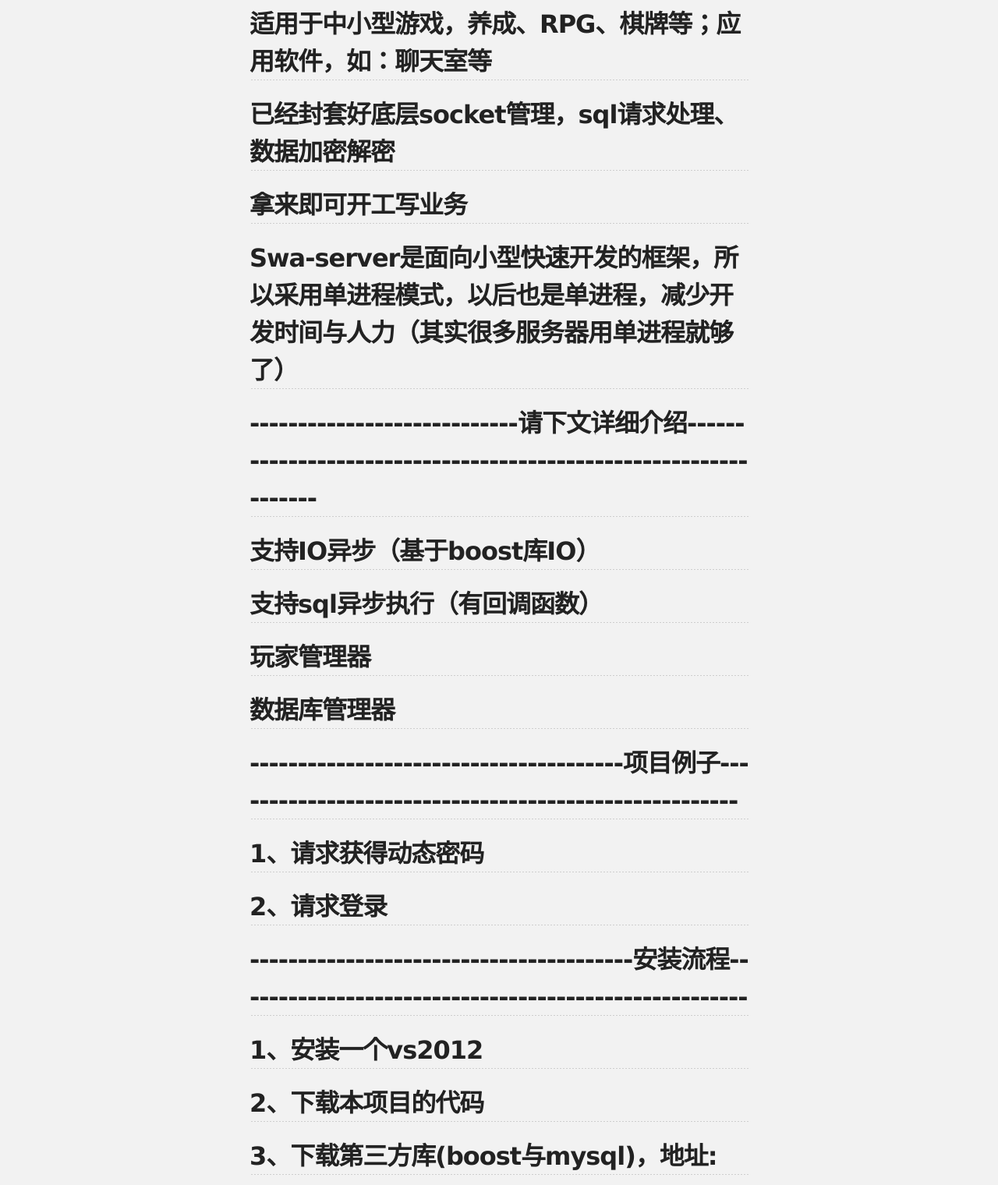
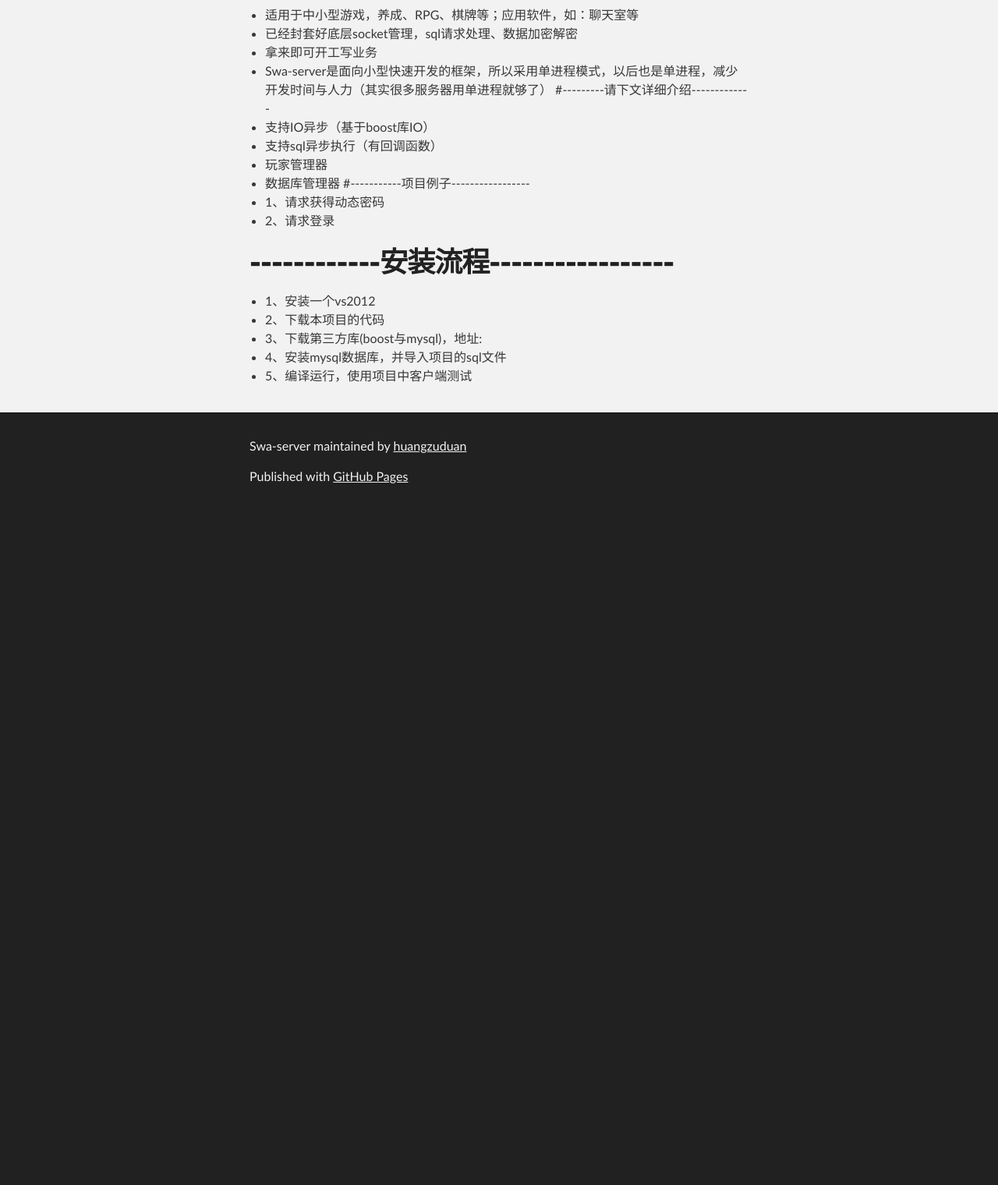
Before and after one commit to huangzuduan/SWA-Server, a plain HTML site: page index.html in a window 1280 px wide. Shown: the part 353-1873 px from the top of the page at 78% size. After the commit the page ends 1011 px from the top, so only its background shows below. Drawn offline with Linux system fonts and the light colour scheme.

Commit message:
Create gh-pages branch via GitHub

```diff
--- a/index.html
+++ b/index.html
@@ -34,59 +34,31 @@
         <h1>
 <a id="欢迎来到-swa-server-开源项目" class="anchor" href="#%E6%AC%A2%E8%BF%8E%E6%9D%A5%E5%88%B0-swa-server-%E5%BC%80%E6%BA%90%E9%A1%B9%E7%9B%AE" aria-hidden="true"><span class="octicon octicon-link"></span></a>欢迎来到 Swa-server 开源项目</h1>
 
-<h2>
-<a id="适用于中小型游戏养成rpg棋牌等应用软件如聊天室等" class="anchor" href="#%E9%80%82%E7%94%A8%E4%BA%8E%E4%B8%AD%E5%B0%8F%E5%9E%8B%E6%B8%B8%E6%88%8F%E5%85%BB%E6%88%90rpg%E6%A3%8B%E7%89%8C%E7%AD%89%E5%BA%94%E7%94%A8%E8%BD%AF%E4%BB%B6%E5%A6%82%E8%81%8A%E5%A4%A9%E5%AE%A4%E7%AD%89" aria-hidden="true"><span class="octicon octicon-link"></span></a>适用于中小型游戏，养成、RPG、棋牌等；应用软件，如：聊天室等</h2>
+<ul>
+<li>适用于中小型游戏，养成、RPG、棋牌等；应用软件，如：聊天室等</li>
+<li>已经封套好底层socket管理，sql请求处理、数据加密解密</li>
+<li>拿来即可开工写业务</li>
+<li>Swa-server是面向小型快速开发的框架，所以采用单进程模式，以后也是单进程，减少开发时间与人力（其实很多服务器用单进程就够了）
+#---------请下文详细介绍-------------</li>
+<li>支持IO异步（基于boost库IO）</li>
+<li>支持sql异步执行（有回调函数）</li>
+<li>玩家管理器</li>
+<li>数据库管理器
+#-----------项目例子-----------------</li>
+<li>1、请求获得动态密码</li>
+<li>2、请求登录</li>
+</ul>
 
-<h2>
-<a id="已经封套好底层socket管理sql请求处理数据加密解密" class="anchor" href="#%E5%B7%B2%E7%BB%8F%E5%B0%81%E5%A5%97%E5%A5%BD%E5%BA%95%E5%B1%82socket%E7%AE%A1%E7%90%86sql%E8%AF%B7%E6%B1%82%E5%A4%84%E7%90%86%E6%95%B0%E6%8D%AE%E5%8A%A0%E5%AF%86%E8%A7%A3%E5%AF%86" aria-hidden="true"><span class="octicon octicon-link"></span></a>已经封套好底层socket管理，sql请求处理、数据加密解密</h2>
+<h1>
+<a id="------------安装流程-----------------" class="anchor" href="#------------%E5%AE%89%E8%A3%85%E6%B5%81%E7%A8%8B-----------------" aria-hidden="true"><span class="octicon octicon-link"></span></a>------------安装流程-----------------</h1>
 
-<h2>
-<a id="拿来即可开工写业务" class="anchor" href="#%E6%8B%BF%E6%9D%A5%E5%8D%B3%E5%8F%AF%E5%BC%80%E5%B7%A5%E5%86%99%E4%B8%9A%E5%8A%A1" aria-hidden="true"><span class="octicon octicon-link"></span></a>拿来即可开工写业务</h2>
-
-<h2>
-<a id="swa-server是面向小型快速开发的框架所以采用单进程模式以后也是单进程减少开发时间与人力其实很多服务器用单进程就够了" class="anchor" href="#swa-server%E6%98%AF%E9%9D%A2%E5%90%91%E5%B0%8F%E5%9E%8B%E5%BF%AB%E9%80%9F%E5%BC%80%E5%8F%91%E7%9A%84%E6%A1%86%E6%9E%B6%E6%89%80%E4%BB%A5%E9%87%87%E7%94%A8%E5%8D%95%E8%BF%9B%E7%A8%8B%E6%A8%A1%E5%BC%8F%E4%BB%A5%E5%90%8E%E4%B9%9F%E6%98%AF%E5%8D%95%E8%BF%9B%E7%A8%8B%E5%87%8F%E5%B0%91%E5%BC%80%E5%8F%91%E6%97%B6%E9%97%B4%E4%B8%8E%E4%BA%BA%E5%8A%9B%E5%85%B6%E5%AE%9E%E5%BE%88%E5%A4%9A%E6%9C%8D%E5%8A%A1%E5%99%A8%E7%94%A8%E5%8D%95%E8%BF%9B%E7%A8%8B%E5%B0%B1%E5%A4%9F%E4%BA%86" aria-hidden="true"><span class="octicon octicon-link"></span></a>Swa-server是面向小型快速开发的框架，所以采用单进程模式，以后也是单进程，减少开发时间与人力（其实很多服务器用单进程就够了）</h2>
-
-<h2>
-<a id="----------------------------请下文详细介绍-----------------------------------------------------------------" class="anchor" href="#----------------------------%E8%AF%B7%E4%B8%8B%E6%96%87%E8%AF%A6%E7%BB%86%E4%BB%8B%E7%BB%8D-----------------------------------------------------------------" aria-hidden="true"><span class="octicon octicon-link"></span></a>----------------------------请下文详细介绍-----------------------------------------------------------------</h2>
-
-<h2>
-<a id="支持io异步基于boost库io" class="anchor" href="#%E6%94%AF%E6%8C%81io%E5%BC%82%E6%AD%A5%E5%9F%BA%E4%BA%8Eboost%E5%BA%93io" aria-hidden="true"><span class="octicon octicon-link"></span></a>支持IO异步（基于boost库IO）</h2>
-
-<h2>
-<a id="支持sql异步执行有回调函数" class="anchor" href="#%E6%94%AF%E6%8C%81sql%E5%BC%82%E6%AD%A5%E6%89%A7%E8%A1%8C%E6%9C%89%E5%9B%9E%E8%B0%83%E5%87%BD%E6%95%B0" aria-hidden="true"><span class="octicon octicon-link"></span></a>支持sql异步执行（有回调函数）</h2>
-
-<h2>
-<a id="玩家管理器" class="anchor" href="#%E7%8E%A9%E5%AE%B6%E7%AE%A1%E7%90%86%E5%99%A8" aria-hidden="true"><span class="octicon octicon-link"></span></a>玩家管理器</h2>
-
-<h2>
-<a id="数据库管理器" class="anchor" href="#%E6%95%B0%E6%8D%AE%E5%BA%93%E7%AE%A1%E7%90%86%E5%99%A8" aria-hidden="true"><span class="octicon octicon-link"></span></a>数据库管理器</h2>
-
-<h2>
-<a id="---------------------------------------项目例子------------------------------------------------------" class="anchor" href="#---------------------------------------%E9%A1%B9%E7%9B%AE%E4%BE%8B%E5%AD%90------------------------------------------------------" aria-hidden="true"><span class="octicon octicon-link"></span></a>---------------------------------------项目例子------------------------------------------------------</h2>
-
-<h2>
-<a id="1请求获得动态密码" class="anchor" href="#1%E8%AF%B7%E6%B1%82%E8%8E%B7%E5%BE%97%E5%8A%A8%E6%80%81%E5%AF%86%E7%A0%81" aria-hidden="true"><span class="octicon octicon-link"></span></a>1、请求获得动态密码</h2>
-
-<h2>
-<a id="2请求登录" class="anchor" href="#2%E8%AF%B7%E6%B1%82%E7%99%BB%E5%BD%95" aria-hidden="true"><span class="octicon octicon-link"></span></a>2、请求登录</h2>
-
-<h2>
-<a id="----------------------------------------安装流程------------------------------------------------------" class="anchor" href="#----------------------------------------%E5%AE%89%E8%A3%85%E6%B5%81%E7%A8%8B------------------------------------------------------" aria-hidden="true"><span class="octicon octicon-link"></span></a>----------------------------------------安装流程------------------------------------------------------</h2>
-
-<h2>
-<a id="1安装一个vs2012" class="anchor" href="#1%E5%AE%89%E8%A3%85%E4%B8%80%E4%B8%AAvs2012" aria-hidden="true"><span class="octicon octicon-link"></span></a>1、安装一个vs2012</h2>
-
-<h2>
-<a id="2下载本项目的代码" class="anchor" href="#2%E4%B8%8B%E8%BD%BD%E6%9C%AC%E9%A1%B9%E7%9B%AE%E7%9A%84%E4%BB%A3%E7%A0%81" aria-hidden="true"><span class="octicon octicon-link"></span></a>2、下载本项目的代码</h2>
-
-<h2>
-<a id="3下载第三方库boost与mysql地址" class="anchor" href="#3%E4%B8%8B%E8%BD%BD%E7%AC%AC%E4%B8%89%E6%96%B9%E5%BA%93boost%E4%B8%8Emysql%E5%9C%B0%E5%9D%80" aria-hidden="true"><span class="octicon octicon-link"></span></a>3、下载第三方库(boost与mysql)，地址:</h2>
-
-<h2>
-<a id="4安装mysql数据库并导入项目的sql文件" class="anchor" href="#4%E5%AE%89%E8%A3%85mysql%E6%95%B0%E6%8D%AE%E5%BA%93%E5%B9%B6%E5%AF%BC%E5%85%A5%E9%A1%B9%E7%9B%AE%E7%9A%84sql%E6%96%87%E4%BB%B6" aria-hidden="true"><span class="octicon octicon-link"></span></a>4、安装mysql数据库，并导入项目的sql文件</h2>
-
-<h2>
-<a id="5编译运行使用项目中客户端测试" class="anchor" href="#5%E7%BC%96%E8%AF%91%E8%BF%90%E8%A1%8C%E4%BD%BF%E7%94%A8%E9%A1%B9%E7%9B%AE%E4%B8%AD%E5%AE%A2%E6%88%B7%E7%AB%AF%E6%B5%8B%E8%AF%95" aria-hidden="true"><span class="octicon octicon-link"></span></a>5、编译运行，使用项目中客户端测试</h2>
+<ul>
+<li>1、安装一个vs2012</li>
+<li>2、下载本项目的代码</li>
+<li>3、下载第三方库(boost与mysql)，地址:</li>
+<li>4、安装mysql数据库，并导入项目的sql文件</li>
+<li>5、编译运行，使用项目中客户端测试</li>
+</ul>
       </section>
     </div>
 
--- a/params.json
+++ b/params.json
@@ -1 +1 @@
-{"name":"Swa-server","tagline":"简单高效Socket框架-可用于中小型游戏、应用开发（拿来即可使用）","body":"# 欢迎来到 Swa-server 开源项目\r\n\r\n## 适用于中小型游戏，养成、RPG、棋牌等；应用软件，如：聊天室等\r\n## 已经封套好底层socket管理，sql请求处理、数据加密解密\r\n## 拿来即可开工写业务\r\n## Swa-server是面向小型快速开发的框架，所以采用单进程模式，以后也是单进程，减少开发时间与人力（其实很多服务器用单进程就够了）\r\n## ----------------------------请下文详细介绍-----------------------------------------------------------------\r\n\r\n## 支持IO异步（基于boost库IO）\r\n## 支持sql异步执行（有回调函数）\r\n\r\n## 玩家管理器\r\n## 数据库管理器\r\n## ---------------------------------------项目例子------------------------------------------------------\r\n## 1、请求获得动态密码\r\n## 2、请求登录\r\n\r\n## ----------------------------------------安装流程------------------------------------------------------\r\n##1、安装一个vs2012\r\n##2、下载本项目的代码\r\n##3、下载第三方库(boost与mysql)，地址:\r\n##4、安装mysql数据库，并导入项目的sql文件\r\n##5、编译运行，使用项目中客户端测试\r\n\r\n","google":"","note":"Don't delete this file! It's used internally to help with page regeneration."}
+{"name":"Swa-server","tagline":"简单高效Socket框架-可用于中小型游戏、应用开发（拿来即可使用）","body":"# 欢迎来到 Swa-server 开源项目\r\n* 适用于中小型游戏，养成、RPG、棋牌等；应用软件，如：聊天室等\r\n* 已经封套好底层socket管理，sql请求处理、数据加密解密\r\n* 拿来即可开工写业务\r\n* Swa-server是面向小型快速开发的框架，所以采用单进程模式，以后也是单进程，减少开发时间与人力（其实很多服务器用单进程就够了）\r\n#---------请下文详细介绍-------------\r\n* 支持IO异步（基于boost库IO）\r\n* 支持sql异步执行（有回调函数）\r\n* 玩家管理器\r\n* 数据库管理器\r\n#-----------项目例子-----------------\r\n* 1、请求获得动态密码\r\n* 2、请求登录\r\n\r\n#------------安装流程-----------------\r\n* 1、安装一个vs2012\r\n* 2、下载本项目的代码\r\n* 3、下载第三方库(boost与mysql)，地址:\r\n* 4、安装mysql数据库，并导入项目的sql文件\r\n* 5、编译运行，使用项目中客户端测试\r\n","google":"","note":"Don't delete this file! It's used internally to help with page regeneration."}
```
